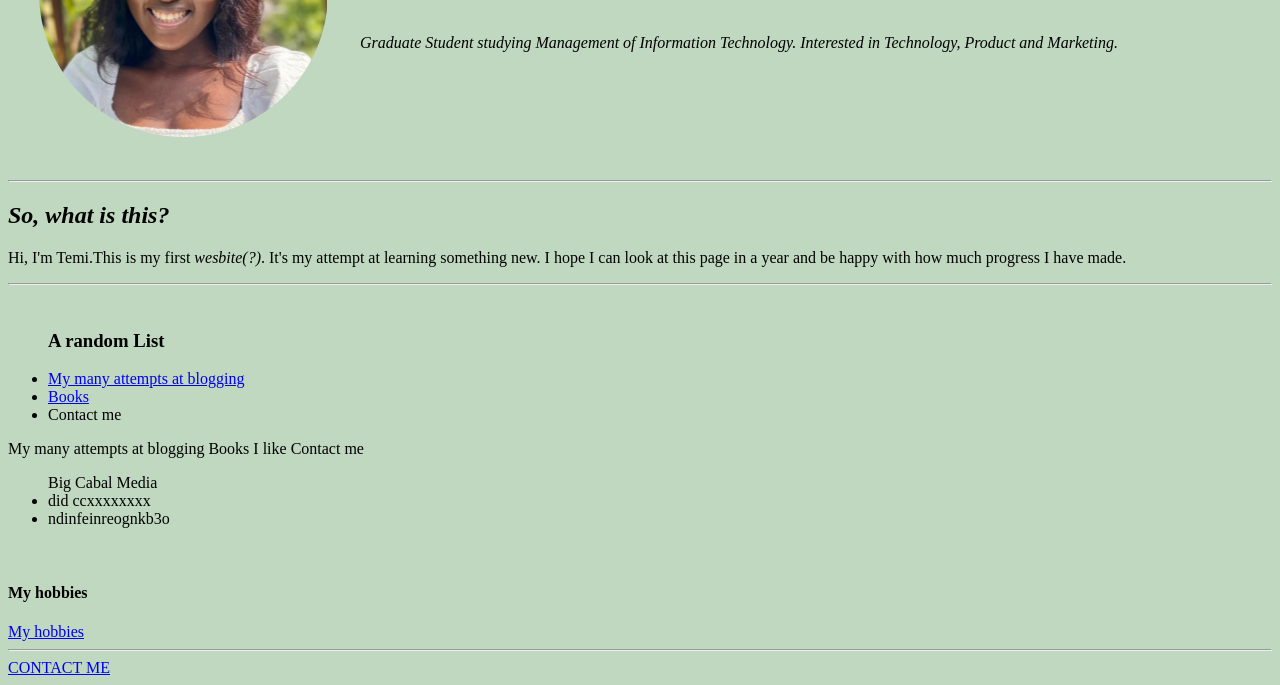
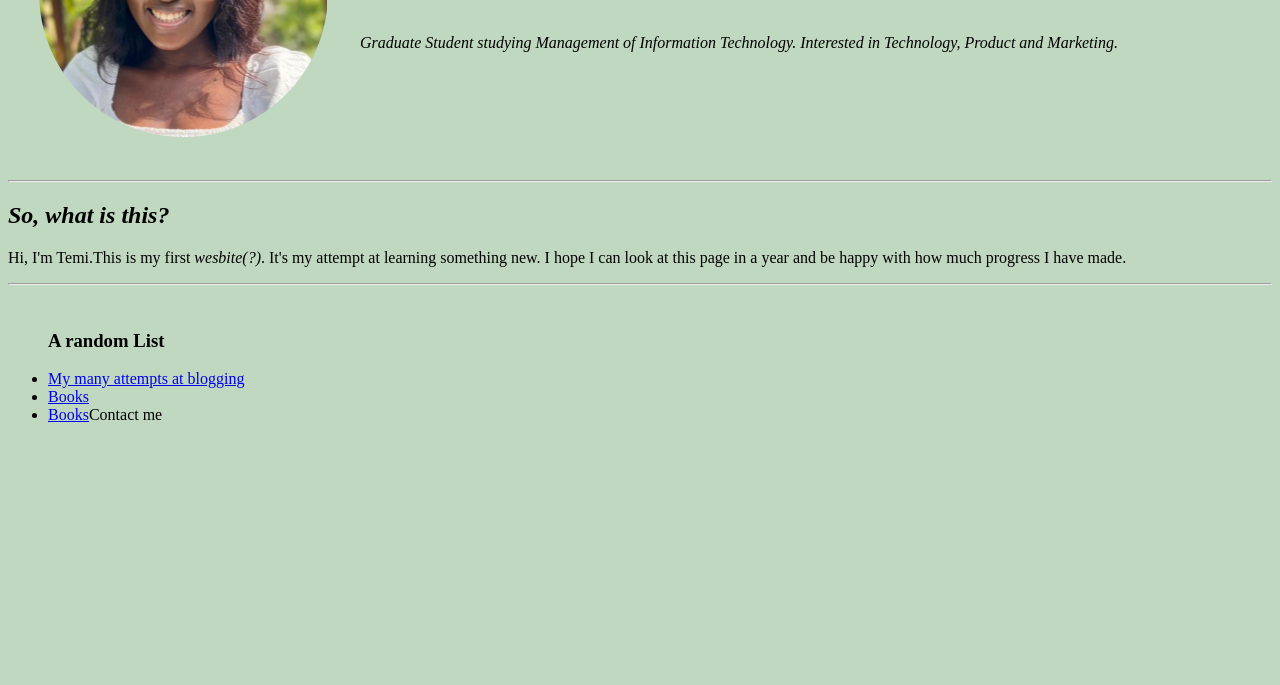
Before and after one commit to temimakay/firstwebsite, a plain HTML site: page index.html in a window 1280 px wide. Shown: the part 191-876 px from the top of the page. After the commit the page ends 800 px from the top, so only its background shows below. Drawn offline with Linux system fonts and the light colour scheme.

Commit message:
Add files via upload

```diff
--- a/index.html
+++ b/index.html
@@ -29,27 +29,13 @@
   <br>
   <ul>
     <h3>A random List</h3>
-    <li><a href="#">My many attempts at blogging</a></li>
+    <li><a href="blogs.html">My many attempts at blogging</a></li>
     <li><a href=bookslist.html>Books</a></li>
-    <li>Contact me </li>
+    <li><a href=Contact-Me.html>Books</a>Contact me </li>
   </ul>
 
-  My many attempts at blogging
-  Books I like
-  Contact me
-
-  <ul>Big Cabal Media
-    <li>did ccxxxxxxxx</li>
-    <li>ndinfeinreognkb3o</li>
-  </ul>
-  <br>
 
 
-  <h4>My hobbies </h4>
-  <a href="hobbies.html">My hobbies</a>
-  </ol>
-  <hr>
-  <a href="CONTACT-ME.HTML">CONTACT ME</a>
 </body>
 
 </html>
```
Also changed, not shown: Contact-Me.html (+1 -1 lines), blogs.html (added, +16 -0 lines), bookslist.html (+10 -4 lines).
